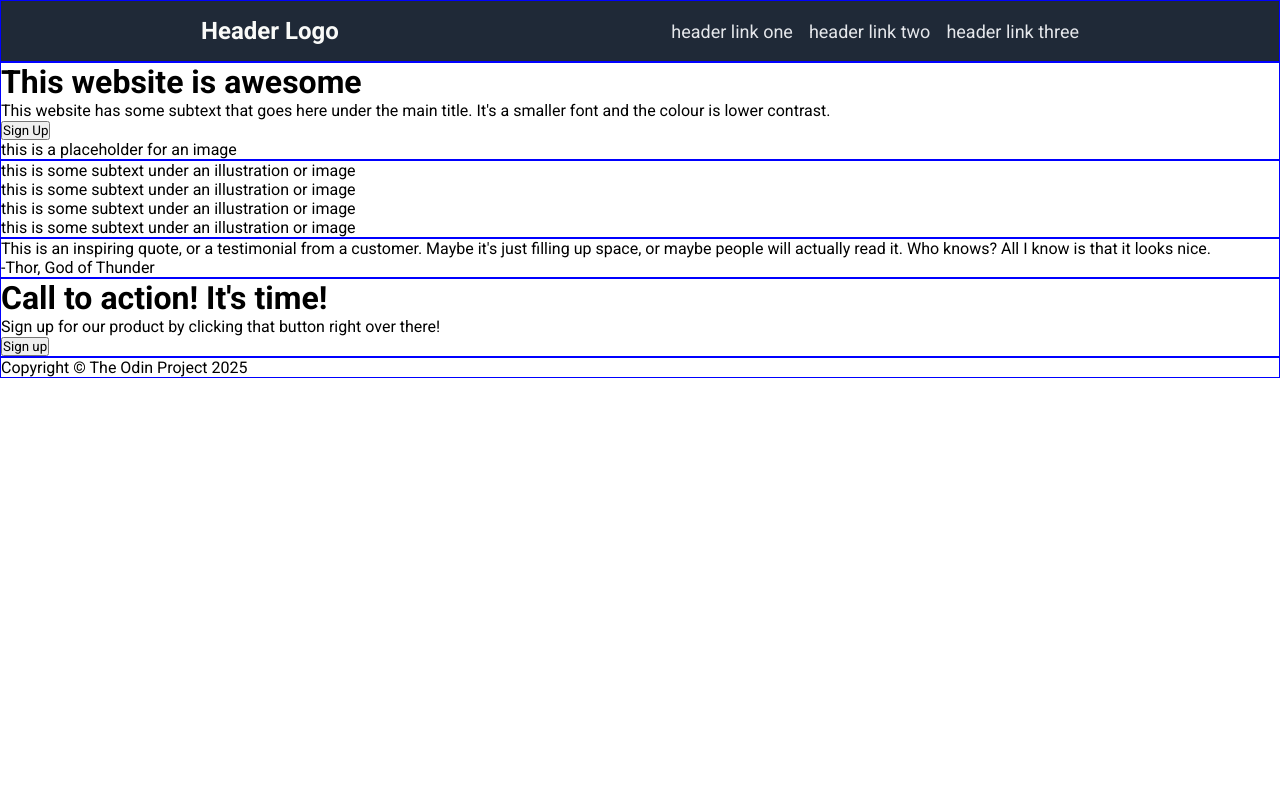
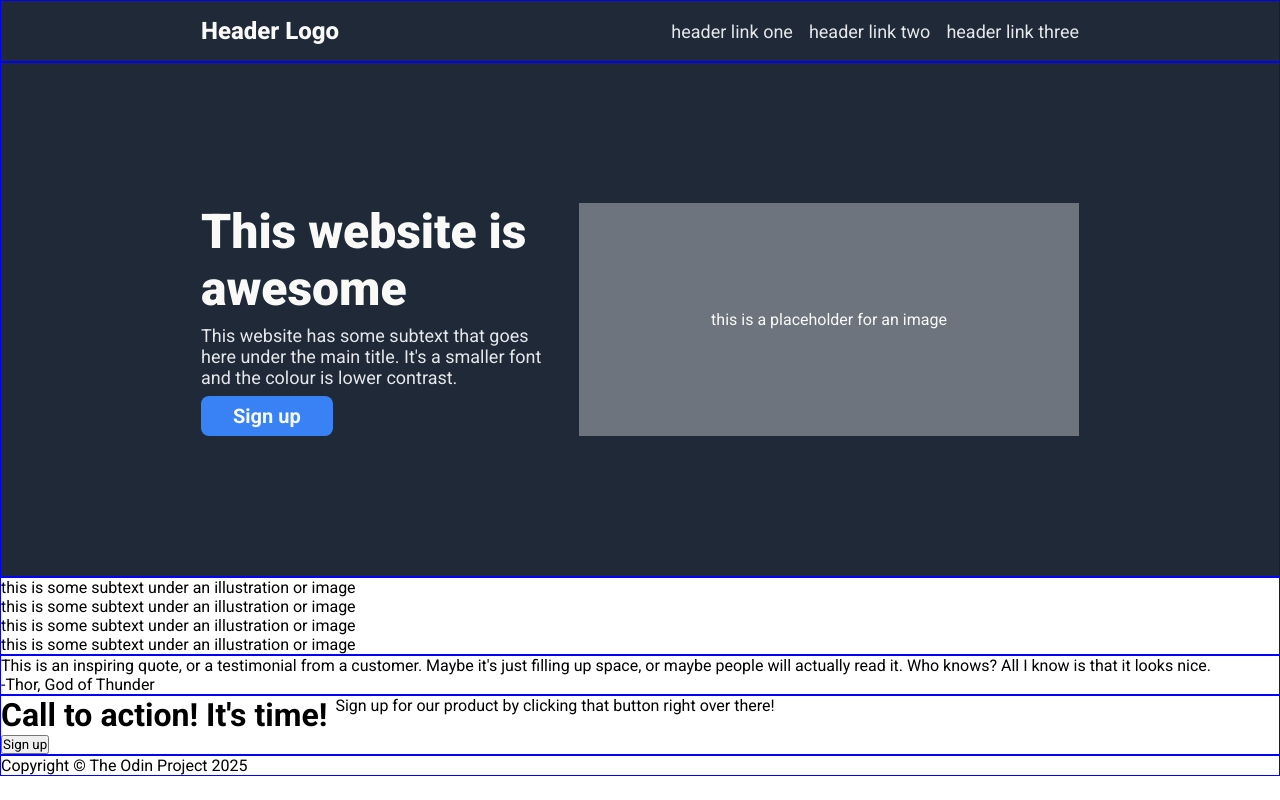
Before and after one commit to LucaX877/odin-landing-page, a plain HTML site: page index.html in a window 1280 px wide. Drawn offline with Linux system fonts and the light colour scheme.

Commit message:
Style section one

```diff
--- a/index.html
+++ b/index.html
@@ -19,11 +19,11 @@
 
     <div class="section-one">
         <div class="left-content">
-        <h1>This website is awesome</h1>
-        <p>This website has some subtext that goes here under the main title. It's a smaller font and the colour is lower contrast.</p>
-        <button>Sign Up</button>
+        <h1 class="hero-main">This website is awesome</h1>
+        <p class="hero-secondary">This website has some subtext that goes here under the main title. It's a smaller font and the colour is lower contrast.</p>
+        <button class="first-button">Sign up</button>
         </div>
-        <div>this is a placeholder for an image</div>
+        <div class="placeholder">this is a placeholder for an image</div>
     </div>
 
     <div class="section-two">
--- a/styles.css
+++ b/styles.css
@@ -16,7 +16,7 @@ ul {
     height: 28px;
 }
 
-a {
+a,.hero-secondary {
     text-decoration: none;
     font-size: 18px;
     color: #E5E7EB;
@@ -32,7 +32,46 @@ a {
 .header-logo {
     font-size: 24px;
     color: #F9FAF8;
+    font-weight: 800;
+}
+
+.section-one {
+    background-color: #1F2937;
+    display: flex;
+    padding: 140px 200px;
+    gap: 24px;
+}
+
+.hero-main {
+    font-size: 48px;
+    font-weight: 900;
+    color: #F9FAF8;
+}
+
+.first-button {
+    background-color: #3882F6;
+    color: #F9FAF8;
+    font-size: 20px;
     font-weight: 700;
+    padding: 8px 32px;
+    border: 0;
+    border-radius: 8px;
+}
+
+.placeholder {
+    background-color: #6D747D;
+    color: #F9FAF8;
+    width: 500px;
+    flex-shrink: 0;
+    display: flex;
+    justify-content: center;
+    align-items: center;
+}
+
+.left-content {
+    display: flex;
+    flex-wrap: wrap;
+    gap: 8px;
 }
 
 /* for debugging */
```
